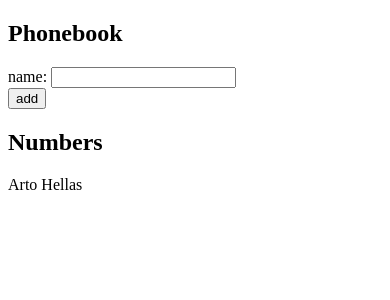
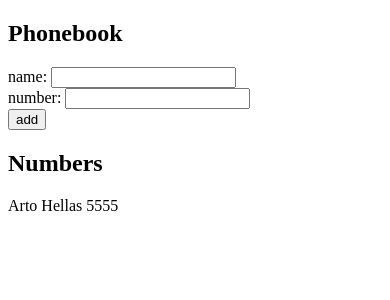
Before and after one commit to mikifriki/FullStackOpen, a React (Create React App) app in the folder Course 2/communicating-with-server/: page / in a window 390 px wide. Shown: the top 300 px of the page. Built offline with nearby package versions, Linux system fonts and the light colour scheme; the HTML template or start-up script is replaced by a standard one.

Commit message:
2.8: The Phonebook Step3

```diff
--- a/Course 2/communicating-with-server/src/Exercises/2b Phonebook/App.js
+++ b/Course 2/communicating-with-server/src/Exercises/2b Phonebook/App.js
@@ -1,17 +1,18 @@
-import React, { useState } from 'react'
+import React, {useState} from 'react'
 
 const App = () => {
-	const [ persons, setPersons] = useState([{ name: 'Arto Hellas' }]);
-	const [ newName, setNewName ] = useState('');
-
+	const [persons, setPersons] = useState([{name: 'Arto Hellas', number: '5555'}]);
+	const [newName, setNewName] = useState('');
+	const [newNbr, setNewNbr] = useState('');
 
 	const handleClick = (e) => {
 		e.preventDefault();
 		const newPersons = {
-			name: newName
+			name: newName,
+			number: newNbr
 		};
 
-		if	(persons.some(person => person.name === newPersons.name)) {
+		if (persons.some(person => person.name === newPersons.name)) {
 			alert(`${newPersons.name} is already added to phonebook`);
 		} else {
 			setPersons(persons.concat(newPersons));
@@ -23,19 +24,26 @@ const App = () => {
 		setNewName(e.target.value)
 	};
 
+	const handleNmbrChange = (e) => {
+		setNewNbr(e.target.value)
+	};
+
 	return (
 		<div>
 			<h2>Phonebook</h2>
 			<form>
 				<div>
-					name: <input onChange={handlePersonsChange} value={newName} />
+					name: <input onChange={handlePersonsChange} value={newName}/>
+				</div>
+				<div>
+					number: <input onChange={handleNmbrChange}/>
 				</div>
 				<div>
 					<button type="submit" onClick={handleClick}>add</button>
 				</div>
 			</form>
 			<h2>Numbers</h2>
-			{persons.map((person, i) => <p key={i}>{person.name}</p>)}
+			{persons.map((person, i) => <p key={i}>{person.name} {person.number}</p>)}
 		</div>
 	)
 };
```
